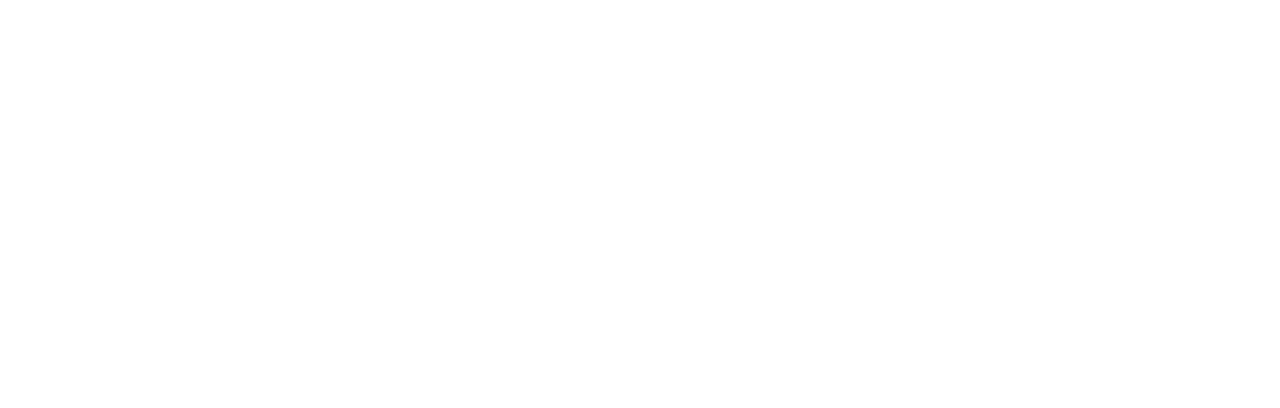
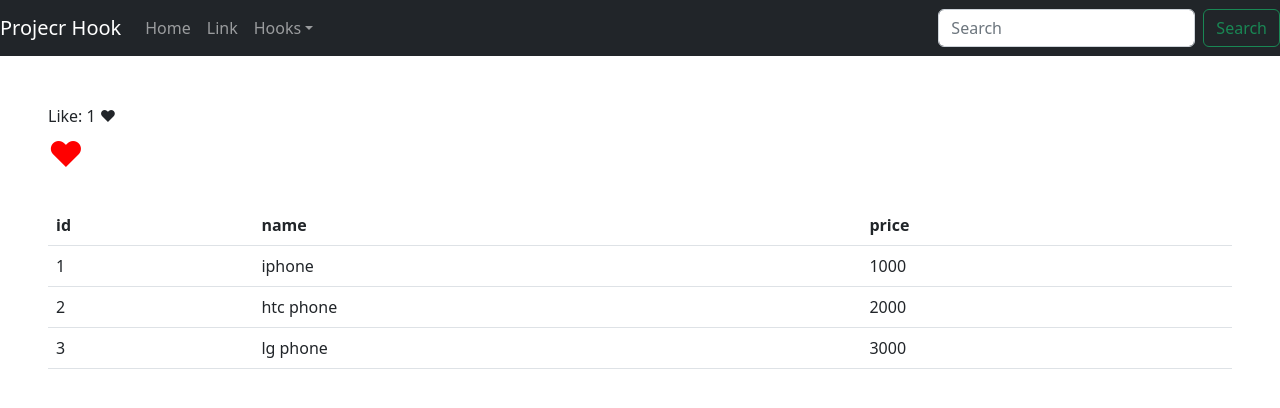
Before and after one commit to Giangducthang1208/reacthook, a React (Create React App) app in the folder reacthook_bc30/: page /usememodemo in a window 1280 px wide. Before the commit this address had no page. Shown: the top 408 px of the page. Built offline with nearby package versions, Linux system fonts and the light colour scheme.

Commit message:
hook_buoi2

```diff
--- a/reacthook_bc30/public/index.html
+++ b/reacthook_bc30/public/index.html
@@ -1,30 +1,37 @@
 <!DOCTYPE html>
 <html lang="en">
+
 <head>
   <meta charset="utf-8" />
   <link rel="icon" href="%PUBLIC_URL%/favicon.ico" />
   <meta name="viewport" content="width=device-width, initial-scale=1" />
   <meta name="theme-color" content="#000000" />
-    <meta
-      name="description"
-      content="Web site created using create-react-app"
-    />
+  <meta name="description" content="Web site created using create-react-app" />
   <link rel="apple-touch-icon" href="%PUBLIC_URL%/logo192.png" />
 
   <link rel="manifest" href="%PUBLIC_URL%/manifest.json" />
 
   <!-- Bootstrap CSS v5.2.0-beta1 -->
-    <link rel="stylesheet" href="https://cdn.jsdelivr.net/npm/bootstrap@5.2.0-beta1/dist/css/bootstrap.min.css"  integrity="sha384-0evHe/X+R7YkIZDRvuzKMRqM+OrBnVFBL6DOitfPri4tjfHxaWutUpFmBp4vmVor" crossorigin="anonymous">
+  <link rel="stylesheet" href="https://cdn.jsdelivr.net/npm/bootstrap@5.2.0-beta1/dist/css/bootstrap.min.css"
+    integrity="sha384-0evHe/X+R7YkIZDRvuzKMRqM+OrBnVFBL6DOitfPri4tjfHxaWutUpFmBp4vmVor" crossorigin="anonymous">
+  <!-- fa5 -->
+    <link rel="stylesheet" href="https://use.fontawesome.com/releases/v5.1.1/css/all.css"
+    integrity="sha384-O8whS3fhG2OnA5Kas0Y9l3cfpmYjapjI0E4theH4iuMD+pLhbf6JI0jIMfYcK3yZ" crossorigin="anonymous">
+  <title>React hook</title>
+</head>
 
-    <title>React App</title>
-  </head>
 <body>
   <noscript>You need to enable JavaScript to run this app.</noscript>
   <div id="root"></div>
 
-    <script src="https://cdn.jsdelivr.net/npm/@popperjs/core@2.11.5/dist/umd/popper.min.js" integrity="sha384-Xe+8cL9oJa6tN/veChSP7q+mnSPaj5Bcu9mPX5F5xIGE0DVittaqT5lorf0EI7Vk" crossorigin="anonymous"></script>
+  <script src="https://cdn.jsdelivr.net/npm/@popperjs/core@2.11.5/dist/umd/popper.min.js"
+    integrity="sha384-Xe+8cL9oJa6tN/veChSP7q+mnSPaj5Bcu9mPX5F5xIGE0DVittaqT5lorf0EI7Vk" crossorigin="anonymous">
+  </script>
 
-    <script src="https://cdn.jsdelivr.net/npm/bootstrap@5.2.0-beta1/dist/js/bootstrap.min.js" integrity="sha384-kjU+l4N0Yf4ZOJErLsIcvOU2qSb74wXpOhqTvwVx3OElZRweTnQ6d31fXEoRD1Jy" crossorigin="anonymous"></script>
+  <script src="https://cdn.jsdelivr.net/npm/bootstrap@5.2.0-beta1/dist/js/bootstrap.min.js"
+    integrity="sha384-kjU+l4N0Yf4ZOJErLsIcvOU2qSb74wXpOhqTvwVx3OElZRweTnQ6d31fXEoRD1Jy" crossorigin="anonymous">
+  </script>
 
 </body>
+
 </html>
--- a/reacthook_bc30/src/components/HeaderHome/HeaderHome.jsx
+++ b/reacthook_bc30/src/components/HeaderHome/HeaderHome.jsx
@@ -50,6 +50,12 @@ export default function HeaderHome() {
                 <NavLink className="dropdown-item" to="/usecallback">
                   UseCallBack
                 </NavLink>
+                <NavLink className="dropdown-item" to="/usememodemo">
+                  UseMemo
+                </NavLink>
+                <NavLink className="dropdown-item" to="/useref">
+                  UseRef
+                </NavLink>
 
               </div>
             </li>
--- a/reacthook_bc30/src/index.js
+++ b/reacthook_bc30/src/index.js
@@ -7,6 +7,8 @@ import {BrowserRouter, Routes, Route} from 'react-router-dom'
 import UseStateDemo from './pages/hookDemo/UseStateDemo/UseStateDemo';
 import UseEffectDemo from './pages/hookDemo/UseEffectDemo/UseEffectDemo';
 import UseCallBackDemo from './pages/UseCallBackDemo/UseCallBackDemo';
+import UseMemoDemo from './pages/hookDemo/UseMemoDemo/UseMemoDemo';
+import UseRefDemo from './pages/hookDemo/UseRefDemo/UseRefDemo';
 
 const root = ReactDOM.createRoot(document.getElementById('root'));
 root.render(
@@ -19,6 +21,11 @@ root.render(
         </Route>
         <Route path='usecallback' element={<UseCallBackDemo/>}>
         </Route>
+        <Route path='usememodemo' element={<UseMemoDemo/>}>
+        </Route>
+        <Route path='useref' element={<UseRefDemo/>}>
+        </Route>
+
       </Route>
     </Routes>
   </BrowserRouter>
--- /dev/null
+++ b/reacthook_bc30/src/pages/hookDemo/UseMemoDemo/Cart.jsx
@@ -0,0 +1,31 @@
+import React, { memo } from "react";
+
+function Cart(props) {
+  console.log("cart");
+  return (
+    <div>
+      <table className="table">
+        <thead>
+          <tr>
+            <th>id</th>
+            <th>name</th>
+            <th>price</th>
+          </tr>
+        </thead>
+        <tbody>
+          {props.cart.map((item, index) => {
+            return (
+              <tr key={index}>
+                <td>{item.id}</td>
+                <td>{item.name}</td>
+                <td>{item.price}</td>
+              </tr>
+            );
+          })}
+        </tbody>
+      </table>
+    </div>
+  )
+};
+
+export default memo(Cart);
--- /dev/null
+++ b/reacthook_bc30/src/pages/hookDemo/UseMemoDemo/UseMemoDemo.jsx
@@ -0,0 +1,29 @@
+import React, { useMemo, useState } from "react";
+import Cart from "./Cart";
+
+export default function UseMemoDemo() {
+  let [like, setLike] = useState(1);
+  let cart = [
+    { id: 1, name: "iphone", price: 1000 },
+    { id: 2, name: "htc phone", price: 2000 },
+    { id: 3, name: "lg phone", price: 3000 },
+  ];
+  const cartMemo = useMemo(() => cart, []);
+  return (
+    <div className="m-5">
+      Like: {like} ♥
+      <br />
+      <span
+        style={{ cursor: "pointer", color: "red", fontSize: 35 }}
+        onClick={() => {
+          setLike(like + 1);
+        }}
+      >
+        ♥
+      </span>
+      <br />
+      <br />
+      <Cart cart={cartMemo} />
+    </div>
+  );
+}
--- /dev/null
+++ b/reacthook_bc30/src/pages/hookDemo/UseRefDemo/UseRefDemo.jsx
@@ -0,0 +1,27 @@
+import React from 'react'
+
+export default function UseRefDemo(props) {
+    const handleChange = (e) => {
+
+    }
+    const handleSubmit = (e) => {
+        e.preventDefault();
+    }
+
+  return (
+    <form className='container' onSubmit={handleSubmit}>
+        <h3>Login</h3>
+        <div className='form-group'>
+            <p>username</p>
+            <input className='form-control' id='username' onInput={handleChange} />
+        </div>
+        <div className='form-group'>
+            <p>password</p>
+            <input className='form-control' id='password' type='password' onInput={handleChange}/>
+        </div>
+        <div className='form-group'>
+            <button className='btn btn-success'type='submit'> Login</button>
+        </div>
+    </form>
+  )
+}
```
Also changed, not shown: reacthook_bc30/src/pages/hookDemo/UseCallBackDemo/Comment.jsx (added, +14 -0 lines), reacthook_bc30/src/pages/hookDemo/UseCallBackDemo/UseCallBackDemo.jsx (added, +50 -0 lines), reacthook_bc30/src/pages/UseCallBackDemo/UseCallBackDemo.jsx (deleted). Lines whose indentation alone changed are shown as unchanged.
